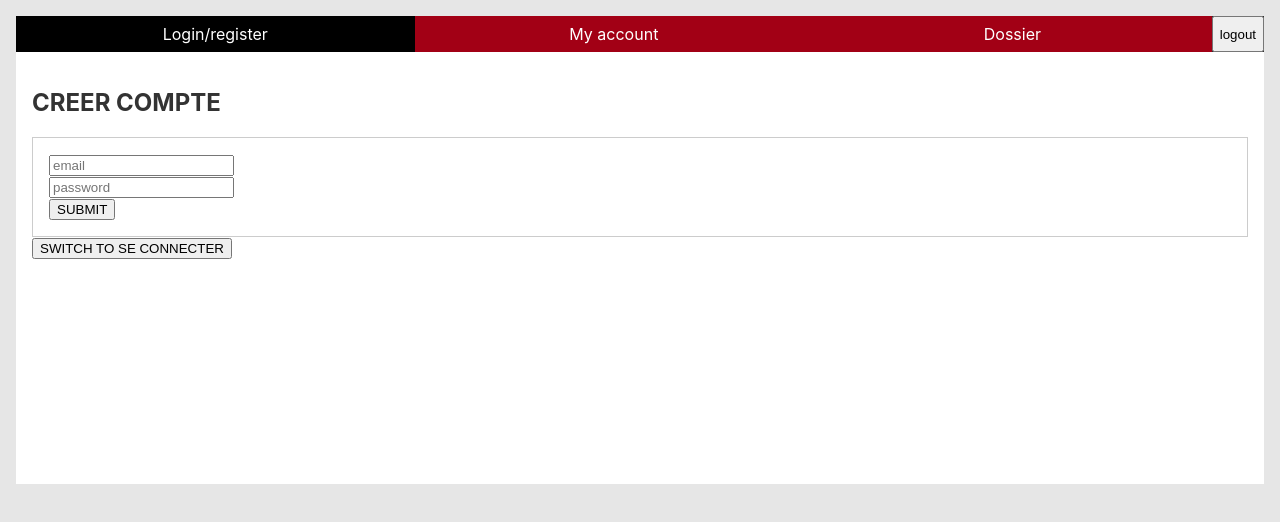
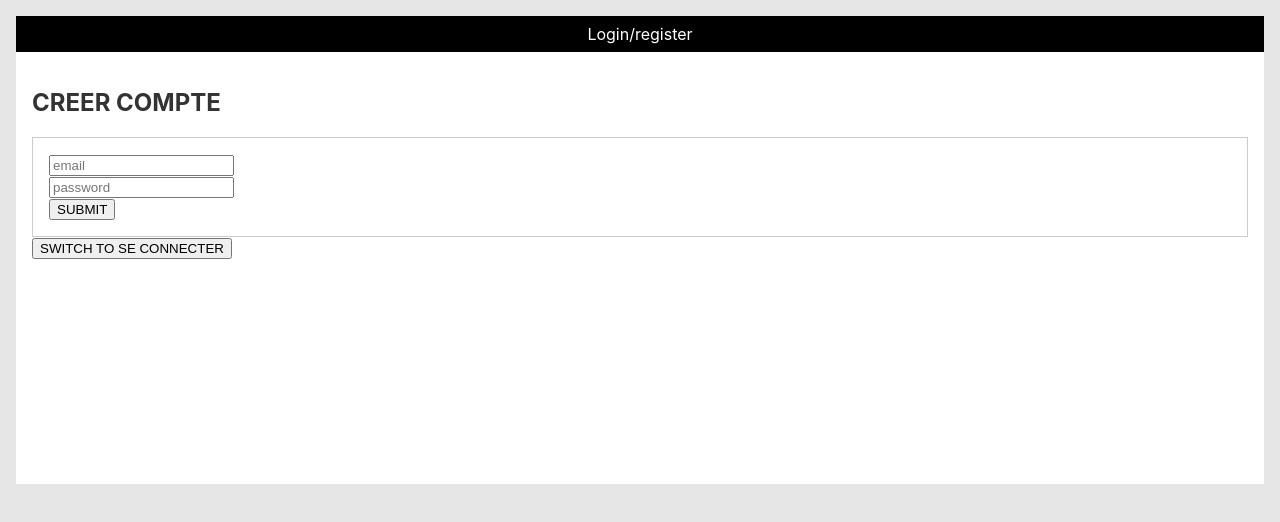
Before and after one commit to TurboTractopelle/swyaapp, a React (Create React App) app: page / in a window 1280 px wide. Shown: the top 522 px of the page. Built offline with nearby package versions, Linux system fonts and the light colour scheme.

Commit message:
feat: hide private routes

```diff
--- a/src/App.js
+++ b/src/App.js
@@ -13,12 +13,11 @@ class App extends Component {
 	}
 
 	render() {
-		return (
-			<div className="App" data-test="App">
-				<nav>
-					<NavLink to="/" exact>
-						Login/register
-					</NavLink>
+		let routes;
+
+		if (this.props.isAuthenticated) {
+			routes = (
+				<Switch>
 					<NavLink to="/account" exact>
 						My account
 					</NavLink>
@@ -26,7 +25,21 @@ class App extends Component {
 						Dossier
 					</NavLink>
 					<button>logout</button>
-				</nav>
+				</Switch>
+			);
+		} else {
+			routes = (
+				<Switch>
+					<NavLink to="/" exact>
+						Login/register
+					</NavLink>
+				</Switch>
+			);
+		}
+
+		return (
+			<div className="App" data-test="App">
+				<nav>{routes}</nav>
 				<main>
 					<Switch>
 						<Route exact path="/" component={Auth} />
```
